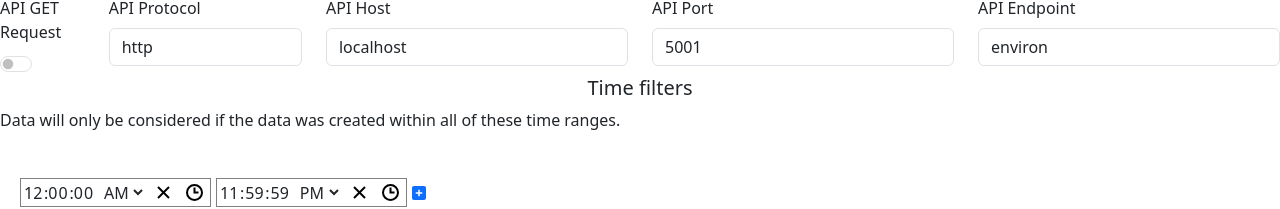
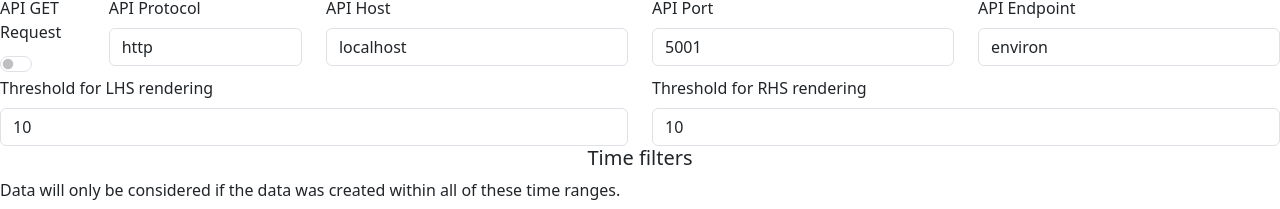
Before and after one commit to v3nd3774/bipartiteGraphNodeMysqlDemo, a React (Create React App) app in the folder react-d3/: page / in a window 1280 px wide. Both pictures are taken after a click on the tab "Configuration". Shown: the part 402-611 px from the top of the page. Built offline with nearby package versions, Linux system fonts and the light colour scheme; no server answers.

Commit message:
feat: 🎸 threshold config and padding edit
edited padding and threshold config now added

```diff
--- a/react-d3/src/GraphConfig.js
+++ b/react-d3/src/GraphConfig.js
@@ -37,6 +37,9 @@ class GraphConfig extends Component {
     this.updateOmitSkip = this.updateOmitSkip.bind(this)
     this.updateSubmitSuccessModal = this.updateSubmitSuccessModal.bind(this)
     this.determineWhichCheckboxToUse = this.determineWhichCheckboxToUse.bind(this)
+    this.updateRHSThreshold = this.updateRHSThreshold.bind(this)
+    this.updateLHSThreshold = this.updateLHSThreshold.bind(this)
+    this.updateThreshold = this.updateThreshold.bind(this)
   }
 
   determineWhichCheckboxToUse() {
@@ -91,6 +94,29 @@ class GraphConfig extends Component {
     var newApi = this.updateForm(event, keyString, config.data.api)
     config.data.api = newApi
     this.setState(config)
+  }
+
+  updateThreshold(event, keyString) {
+    const [config, _] = this.context
+    var newEvent = null
+    try {
+      newEvent = Object.assign({}, event, {target: {value: parseInt(event.target.value)}})
+    } catch (_) {
+      console.log("Unable to parse as int the threshold value, check for validity...")
+    }
+    if (newEvent != null) {
+      var newFilterConf = this.updateForm(newEvent, keyString, config.filterConf)
+      config.filterConf = newFilterConf
+      this.setState(config)
+    }
+  }
+
+  updateRHSThreshold(event) {
+    this.updateThreshold(event, "rightRenderThreshold")
+  }
+
+  updateLHSThreshold(event) {
+    this.updateThreshold(event, "leftRenderThreshold")
   }
 
   updateSubmitSuccessModal() {
@@ -348,6 +374,24 @@ class GraphConfig extends Component {
           onChange={this.updateApiEndpoint}
         />
       </Form.Group>
+      <Form.Group className="col-sm-6" controlId="formThresholdLHS">
+        <Form.Label>Threshold for LHS rendering</Form.Label>
+        <Form.Control
+          type="text"
+          placeholder="Threshold value HERE"
+          value={this.state ? this.state.filterConf.leftRenderThreshold : ""}
+          onChange={this.updateLHSThreshold}
+        />
+      </Form.Group>
+      <Form.Group className="col-sm-6" controlId="formThresholdRHS">
+        <Form.Label>Threshold for RHS rendering</Form.Label>
+        <Form.Control
+          type="text"
+          placeholder="Threshold value HERE"
+          value={this.state ? this.state.filterConf.rightRenderThreshold : ""}
+          onChange={this.updateRHSThreshold}
+        />
+      </Form.Group>
     </Form>
     </>
     )
--- a/react-d3/src/GraphContext.js
+++ b/react-d3/src/GraphContext.js
@@ -45,7 +45,9 @@ import {createContext} from 'react';
         ],
         datetimeRanges: [
             [new Date("01/01/1970"), new Date()]
-        ]
+        ],
+        leftRenderThreshold: 10,
+        rightRenderThreshold: 10,
   },
   zoomLevel: 1
 }
--- a/react-d3/src/d3Bipartite.js
+++ b/react-d3/src/d3Bipartite.js
@@ -88,7 +88,7 @@ export function d3Bipartite(sourceComparator, targetComparator, currentScale) {
     //let padding_extra = currentScale === undefined ?
     //    0 :
     //    (1/Math.log2(currentScale)) * (zoom_constant + 1)
-    let padding_extra = 48
+    let padding_extra = 12
 
     var flows = _flows.map(wrap),
         sources = d3.sort(nodeTotals(flows, defaultSource), sourceComparator),
```
